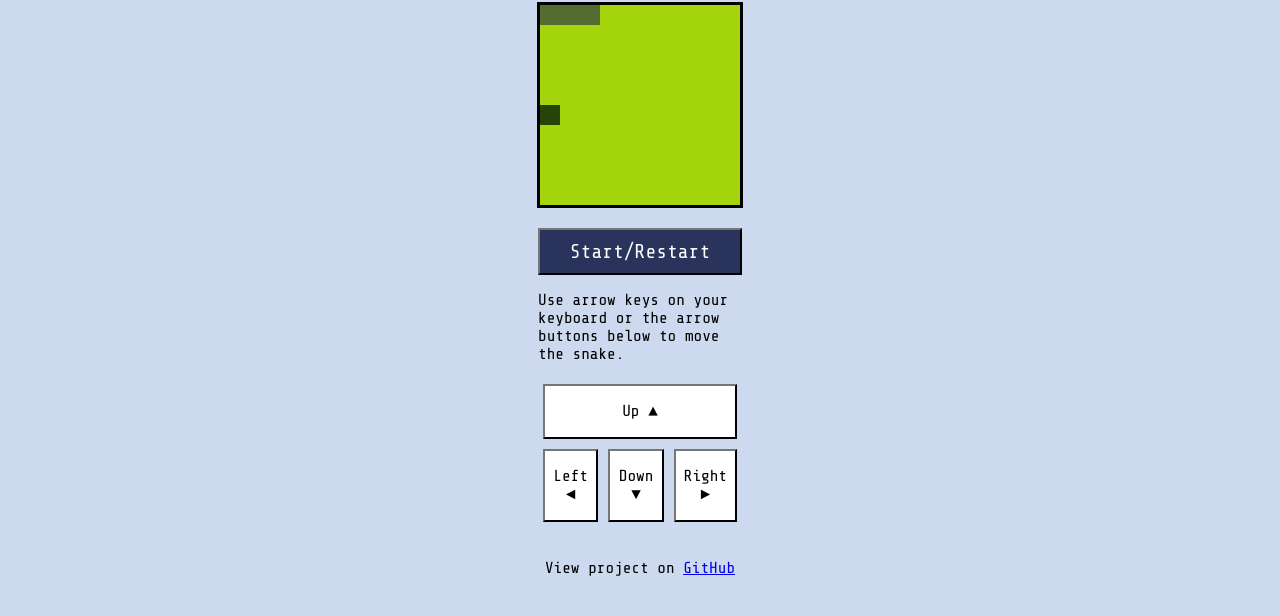
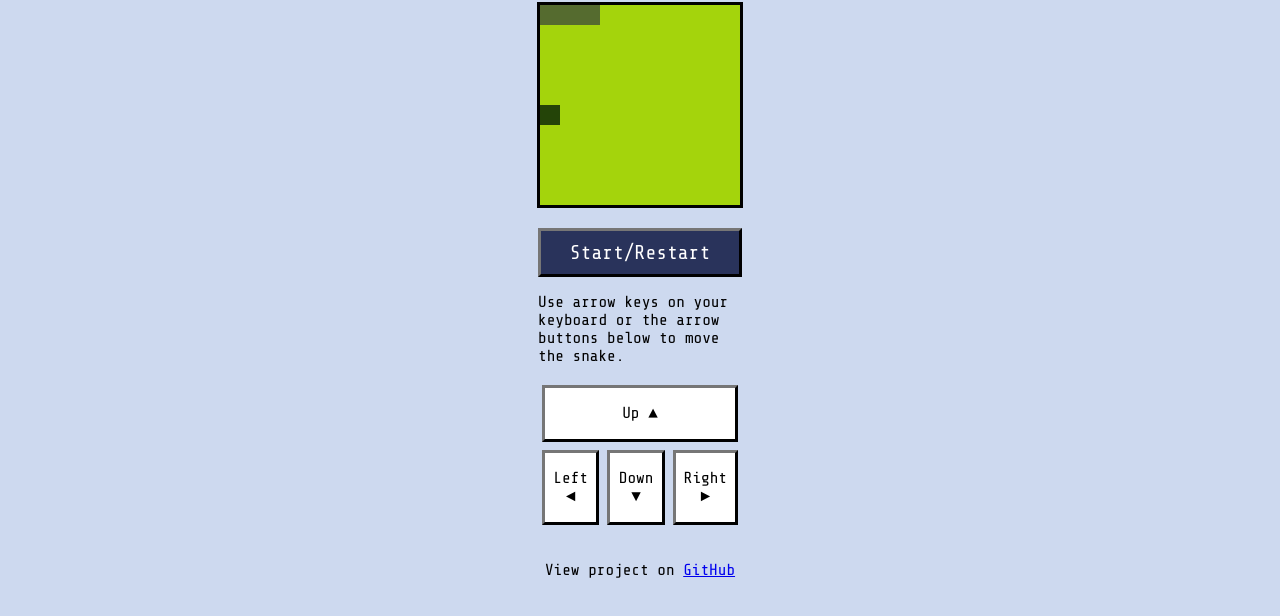
Before and after one commit to caseyocampo/js-snake-game, a plain HTML site: page index.html in a window 1280 px wide. Shown: the part 144-760 px from the top of the page. Drawn offline with nearby package versions, Linux system fonts and the light colour scheme.

Commit message:
Update button styles

```diff
--- a/style.css
+++ b/style.css
@@ -36,6 +36,13 @@ main h2 {
     margin-bottom: 0.5em;
 }
 
+button {
+    border-top: 3px solid #767676;
+    border-left: 3px solid #767676;
+    border-right: 3px solid black;
+    border-bottom: 3px solid black;
+}
+
 button:focus,
 a:focus {
     outline: 5px solid #57c395;
@@ -57,10 +64,6 @@ a:focus {
 
 #start {
     background: #29335b;
-    border-top: 2px solid #767676;
-    border-left: 2px solid #767676;
-    border-right: 2px solid black;
-    border-bottom: 2px solid black;
     color: white;
     font-size: 1.25rem;
     margin-top: 1em;
@@ -88,14 +91,10 @@ a:focus {
 
 .keyboard button {
     background: white;
-    border-top: 2px solid #767676;
-    border-left: 2px solid #767676;
-    border-right: 2px solid black;
-    border-bottom: 2px solid black;
     color: black;
     font-size: 1rem;
     padding: 1em;
-    margin: 5px;
+    margin: 4px;
     -webkit-appearance: none;
 }
 
```
